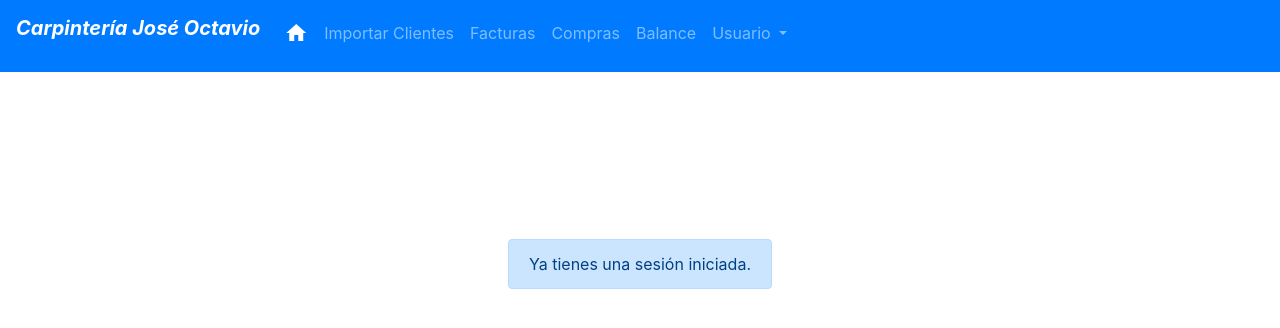
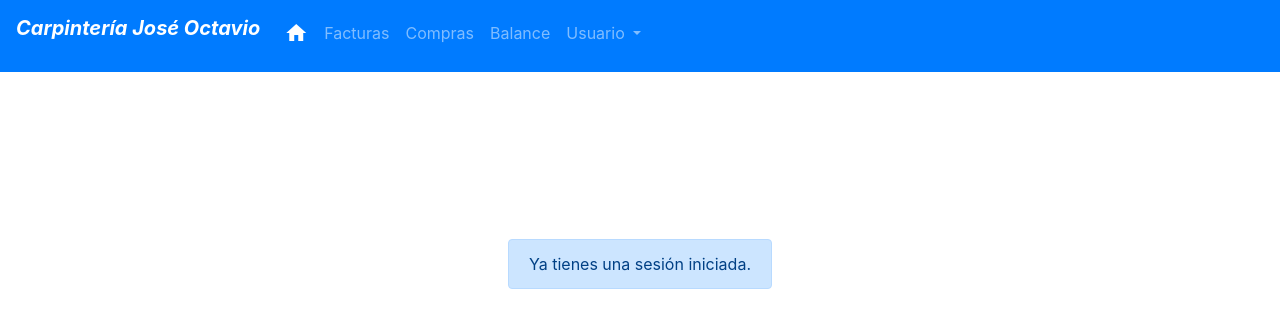
Before and after one commit to jonathanroddev/JORCarp, a PHP site: page /Views/login.php in a window 1280 px wide. Shown: the top 328 px of the page. Run offline with PHP 8.4, Linux system fonts and the light colour scheme; a user stored in the database is signed in.

Commit message:
03-07-2019 10:50 - Avances en cuanto a la importación de clientes. Descartado meter los datos en la BBDD por seguridad y ley de protección de datos. Eliminados elementos sobrantes. Empezada la creación de las facturas.

```diff
--- a/Models/DBUtils.php
+++ b/Models/DBUtils.php
@@ -17,7 +17,7 @@ class DBUtils
             if ($result == 1) {
                 $_SESSION["userStatus"] = 1;
                 $_SESSION["userPrivileges"] = 1;
-                header("Location:adminInterface.php");
+                header("Location:contabilidad.php");
                 exit();
             } else {
                 $_POST["errorLogin"] = true;
@@ -58,7 +58,7 @@ class DBUtils
         $highestColumnIndex = PHPExcel_Cell::columnIndexFromString($highestColumn);
         $rows = array();
         $customers = array();
-        for ($row = 2; $row <= $highestRow; ++$row) {
+        for ($row = 1; $row <= $highestRow; ++$row) {
             for ($col = 0; $col <= $highestColumnIndex; ++$col) {
                 $rows[$col] = $objWorksheet->getCellByColumnAndRow($col, $row)->getValue();
                 array_push($rows, $rows[$col]);
--- a/Views/Layouts/header.php
+++ b/Views/Layouts/header.php
@@ -24,10 +24,7 @@ include_once("../Models/DBUtils.php");
         <div class="collapse navbar-collapse" id="navbarNavDropdown">
             <ul class="navbar-nav">
                 <li class="nav-item active">
-                    <a class="nav-link" href="/Views/adminInterface.php"><i class="material-icons">home</i></a>
-                </li>
-                <li class="nav-item">
-                    <a class="nav-link" href="#">Importar Clientes</a>
+                    <a class="nav-link" href="/Views/contabilidad.php"><i class="material-icons">home</i></a>
                 </li>
                 <li class="nav-item">
                     <a class="nav-link" href="#">Facturas</a>
--- a/Views/adminInterface.php
+++ b/Views/contabilidad.php
@@ -7,8 +7,6 @@ if(isset($_SESSION["userPrivileges"]) && $_SESSION["userPrivileges"]==1){
     <div class="card bg-light mb-3 text-center" style="max-width: 18rem;">
         <div class="card-header text-white bg-info mb-3"><strong>Contabilidad</strong></div>
         <div class="card-body">
-            <button type="button" class="btn btn-primary btn-block">Importar Clientes</button>
-            <hr>
             <button type="button" class="btn btn-primary btn-block">Facturas</button>
             <hr>
             <button type="button" class="btn btn-primary btn-block">Compras</button>
--- /dev/null
+++ b/Views/facturas.php
@@ -0,0 +1 @@
+<?php
--- a/Views/prueba.php
+++ b/Views/prueba.php
@@ -3,8 +3,6 @@ $title = "Prueba";
 include_once("Layouts/header.php");
 
 $dbUtils = new DBUtils();
-//$dbUtils->exportCustomersFromExcel();
 $dbUtils->importCustomersToDB();
 
-
 include_once("Layouts/footer.php");
```
Also changed, not shown: Models/Customer.php (+0 -32 lines), 1 other file.
